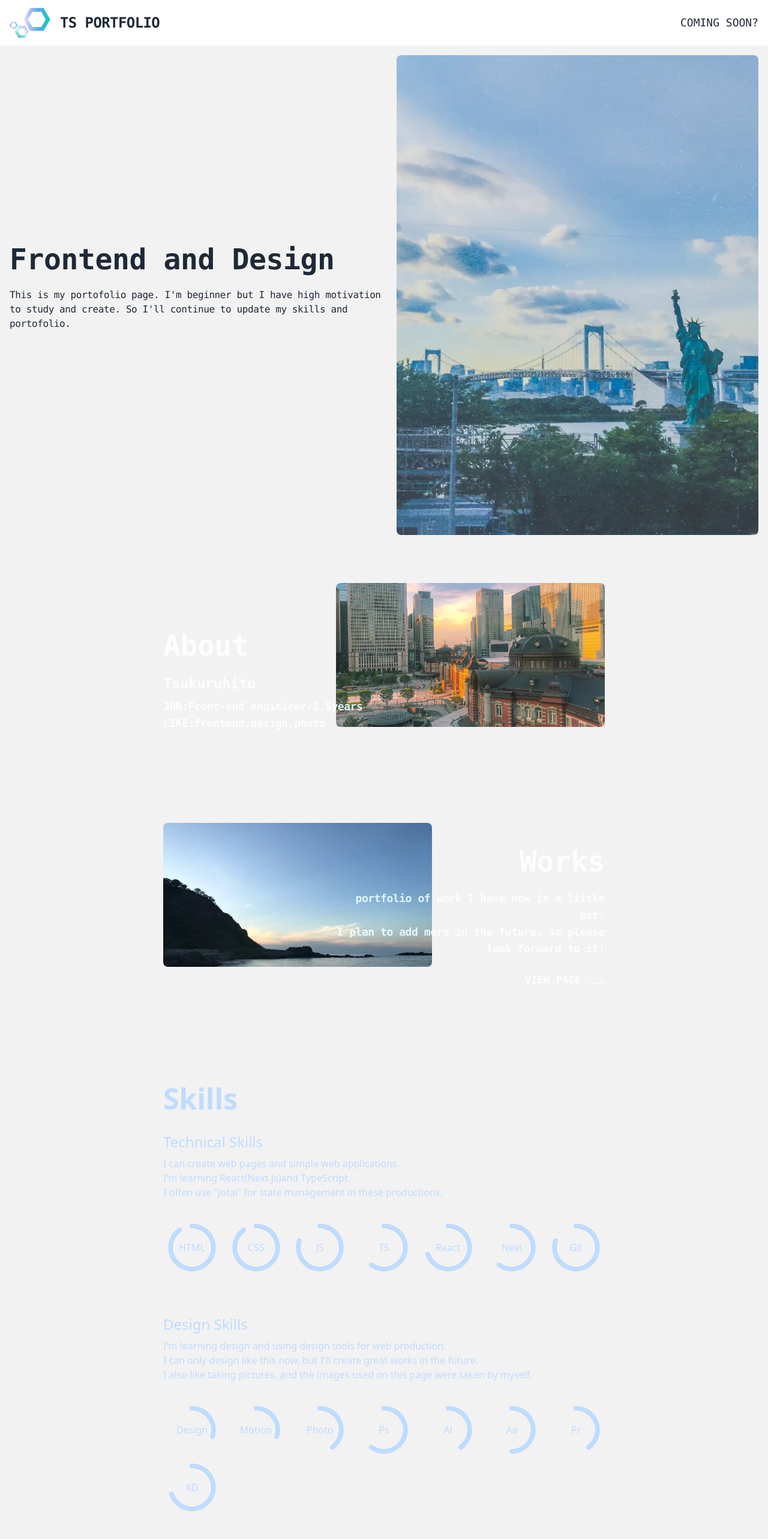
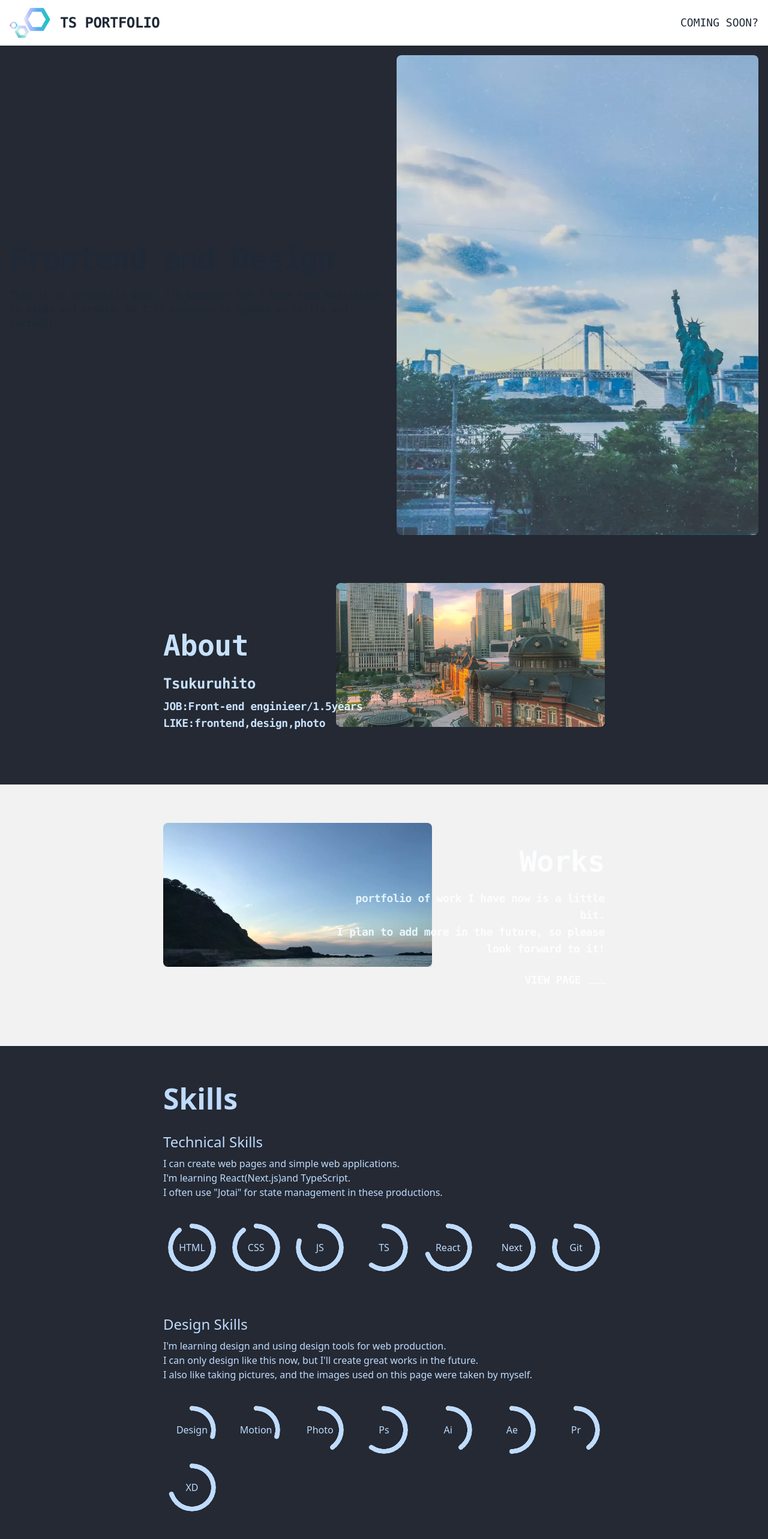
Before and after one commit to tsukuruhito/ts-portfolio, a Next.js app: page / in a window 1280 px wide. Shown: the top 2566 px of the page at 60% size. Built offline with nearby package versions, Linux system fonts and the light colour scheme.

Commit message:
fix background color

```diff
--- a/pages/index.tsx
+++ b/pages/index.tsx
@@ -7,7 +7,7 @@ import Skills from '../src/components/Skills'
 const Home: NextPage = () => {
   return (
     <Layout title="Ts Portfolio" isHeader={true} isFooter={true}>
-      <div className="hero lg:min-h-screen bg-base-200">
+      <div className="hero lg:min-h-screen bg-[#242933]">
         <div className="hero-content flex-col lg:flex-row-reverse">
           <div className='relative w-full h-60 lg:h-screen'>
             <Image src="/top_photo-2.webp" alt="" layout='fill' objectFit='cover' objectPosition="center" className='max-w-sm rounded-lg shadow-2xl' priority/>
@@ -20,7 +20,7 @@ const Home: NextPage = () => {
           </div>
         </div>
       </div>
-      <div className='bg-base-200'>
+      <div className='bg-[#242933]'>
         <div className='flex flex-row-reverse px-4 py-16 max-w-3xl mx-auto box-border'>
             <div className='relative w-full h-60'>
               <Image src="/scene03.webp" alt="" layout='fill' objectFit='cover' objectPosition="center" className='max-w-sm rounded-lg shadow-2xl'/>
@@ -50,7 +50,7 @@ const Home: NextPage = () => {
             </div>
           </div>
       </div>
-      <div className='bg-base-200 text-blue-200'>
+      <div className='bg-[#242933] text-blue-200'>
         <div className='px-4 py-16 max-w-3xl mx-auto box-border'>
           <h2 className="text-5xl font-bold whitespace-pre-wrap">Skills</h2>
           <Skills/>
```
